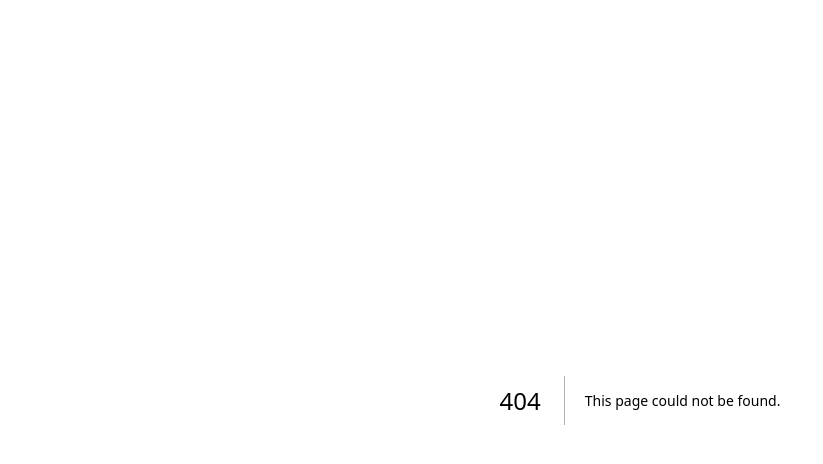
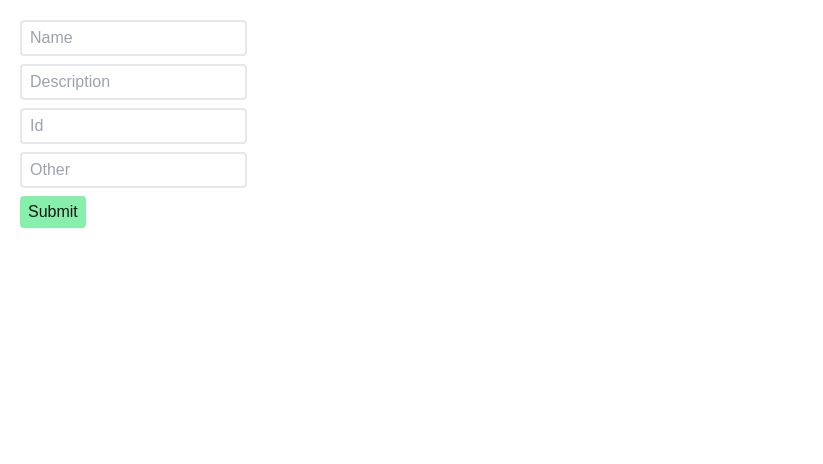
Before and after one commit to trisr/react-my-components, a Next.js app: page /form-2 in a window 1280 px wide. Before the commit this address had no page. Shown: the top 464 px of the page, without its empty margins (0-823 px from the left). Built offline with nearby package versions, Linux system fonts and the light colour scheme.

Commit message:
feat(box-map): challenge 2

```diff
--- a/src/app/box-map-2/page.tsx
+++ b/src/app/box-map-2/page.tsx
@@ -1,6 +1,6 @@
 'use client'
 import BoxMap from "@/components/box-map"
-import { useCallback, useEffect, useState } from "react";
+import { useCallback, useState } from "react";
 import { BoxColorProps } from "./types";
 
 // TODO
@@ -9,7 +9,7 @@ import { BoxColorProps } from "./types";
 // 3. add a button to reset the list of colors to its initial state
 // 4. render a history of user actions (clicks)
 
-const initialValue = [
+const initialValue: BoxColorProps[] = [
     {
         id: 1,
         value: 'red'
@@ -24,7 +24,7 @@ const initialValue = [
     },
 ];
 
-const BoxMap2Page = () => {
+const BoxMap2Page: React.FC = () => {
     const [boxColorList, setBoxColorList] = useState<BoxColorProps[]>(initialValue);
     const [history, setHistory] = useState<string[]>([]);
 
--- a/src/app/box-map/page.tsx
+++ b/src/app/box-map/page.tsx
@@ -4,7 +4,7 @@ import { useEffect, useState } from "react";
 
 const boxNumber = 6;
 
-const BoxMapPage = () => {
+const BoxMapPage: React.FC = () => {
     const [boxClicked, setBoxClicked] = useState<number[]>([]);
     const arrBox: undefined[] = [...Array(boxNumber)];
 
--- /dev/null
+++ b/src/app/form-2/page.tsx
@@ -0,0 +1,65 @@
+'use client'
+import { useState } from "react"
+import { InputFormProps } from "./types"
+
+const initialValue: InputFormProps = {
+    name: '',
+    description: '',
+    id: '',
+    other: ''
+}
+
+const MultiInputForm: React.FC = () => {
+    const [formData, setFormData] = useState<InputFormProps>(initialValue);
+    const [submittedData, setSubmittedData] = useState<InputFormProps[]>([]);
+
+    const handleChange = (e: React.ChangeEvent<HTMLInputElement>) => {
+        const { name, value } = e.target;
+        setFormData((prevData) => ({
+            ...prevData,
+            [name]: value
+        }));
+    };
+
+    const handleSubmit = (e: React.FormEvent) => {
+        e.preventDefault();
+        setSubmittedData([...submittedData, formData]);
+        setFormData(initialValue);
+    }
+
+    return (
+        <div className="container p-5">
+            <form onSubmit={handleSubmit}>
+                {
+                    Object.keys(formData).map((key) => (
+                        <input
+                            key={key}
+                            name={key}
+                            placeholder={key.charAt(0).toUpperCase() + key.slice(1)}
+                            value={formData[key as keyof InputFormProps]}
+                            onChange={handleChange}
+                            className="block border-2 py-1 px-2 border-grey rounded mb-2"
+                        />
+                    ))
+                }
+                <button
+                    className="block bg-green-300 py-1 px-2 rounded mb-2"
+                    type="submit"
+                >
+                    Submit
+                </button>
+            </form>
+            <ul>
+                {
+                    submittedData.map((data: InputFormProps, index: number) => (
+                        <li key={index}>
+                            {JSON.stringify(data)}
+                        </li>
+                    ))
+                }
+            </ul>
+        </div>
+    )
+}
+
+export default MultiInputForm;
--- /dev/null
+++ b/src/app/form-2/types.ts
@@ -0,0 +1,6 @@
+export interface InputFormProps {
+    name: string;
+    description: string;
+    id: string;
+    other: string;
+}
--- a/src/app/form/page.tsx
+++ b/src/app/form/page.tsx
@@ -4,7 +4,7 @@ import { createRef } from 'react';
 import useMonster from "@/hooks/useMonsters";
 import useTypes from "@/hooks/useTypes";
 
-const FormPage = () => {
+const FormPage: React.FC = () => {
     const { monsterList, loading, addMonster, deleteMonster } = useMonster();
     const { typeList, loading: typeLoading } = useTypes();
 
```
